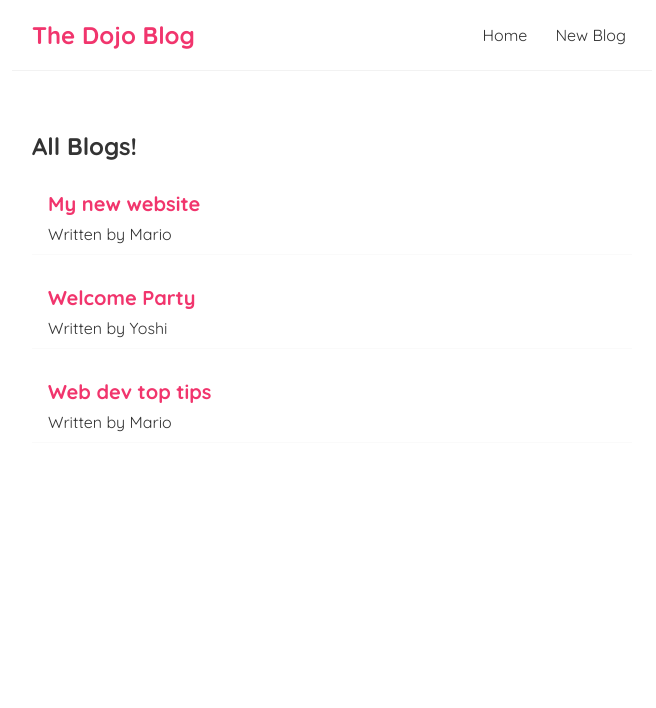
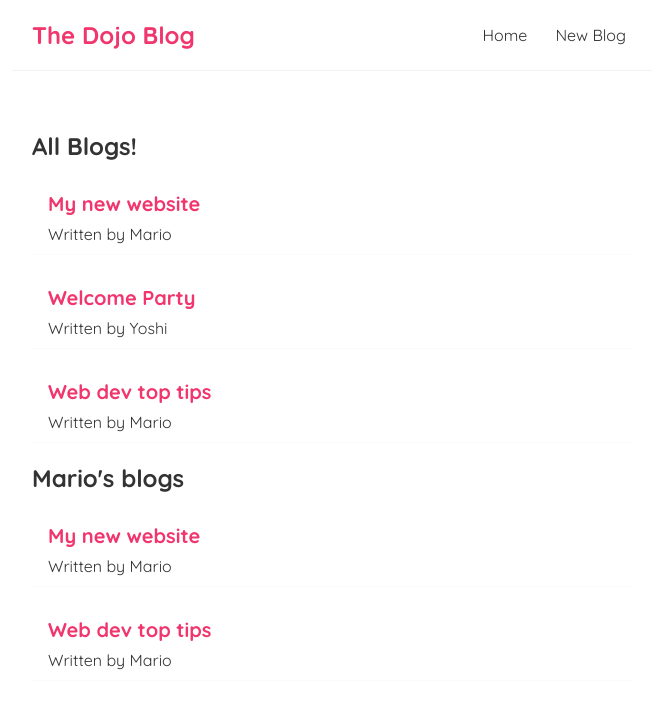
Before and after one commit to NikFarees/dojo-blog, a React (Create React App) app: page / in a window 1280 px wide. Shown: the top 708 px of the page, without its empty margins (308-964 px from the left). Built offline with nearby package versions, Linux system fonts and the light colour scheme.

Commit message:
#11 - Reusing Components

```diff
--- a/src/Home.js
+++ b/src/Home.js
@@ -11,6 +11,7 @@ const Home = () => {
     return (
         <div className="home">
             <BlogList blogs={blogs} title="All Blogs!"/>
+            <BlogList blogs={blogs.filter((blogs) => blogs.author === 'Mario')} title="Mario's blogs"/>
         </div>
     );
 }
```
